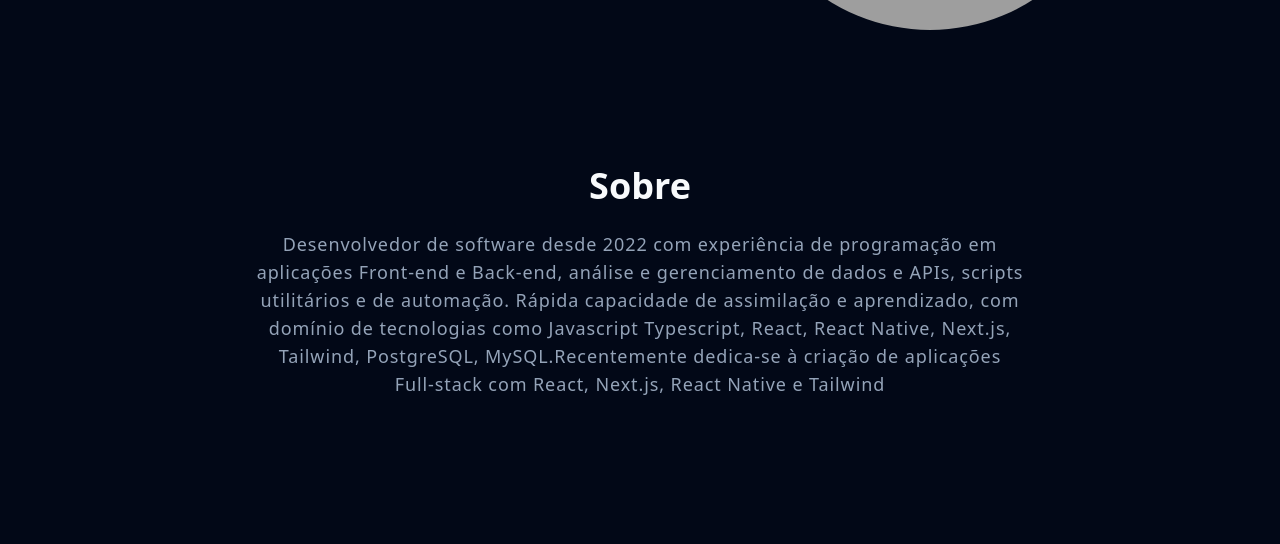
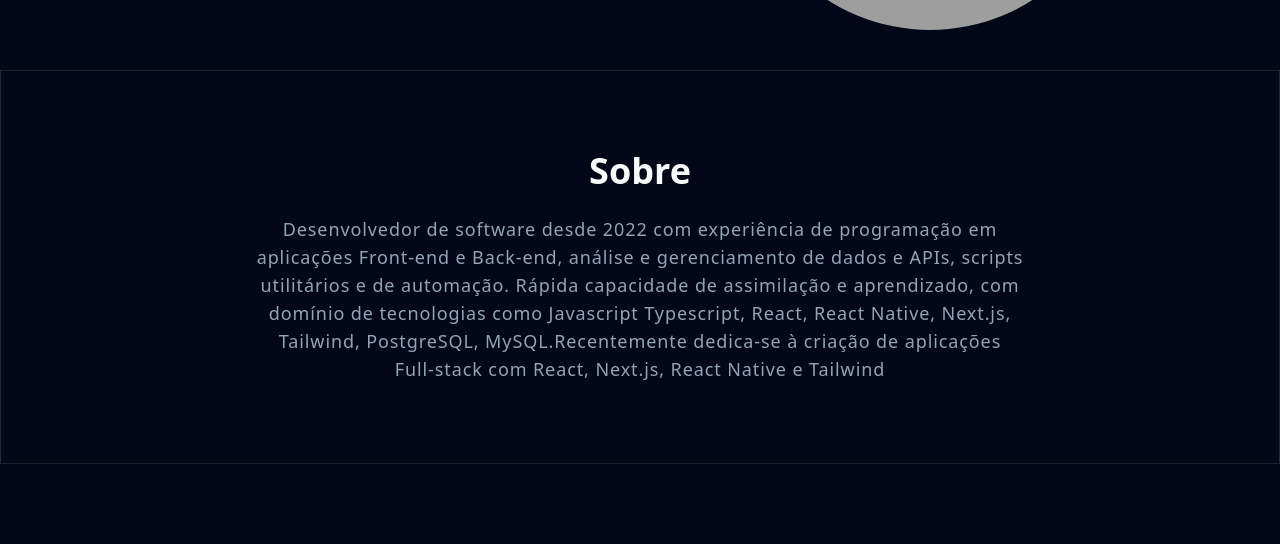
Before and after one commit to mateusmaiia/dev_maia, a React (Vite) app: page / in a window 1280 px wide. Shown: the part 526-1070 px from the top of the page. Built offline with nearby package versions, Linux system fonts and the light colour scheme; grey boxes are pictures that could not be loaded.

Commit message:
update: change py

```diff
--- a/src/components/about.tsx
+++ b/src/components/about.tsx
@@ -1,6 +1,6 @@
 export function About(){
   return(
-    <div id="about" className="w-full flex bg-card items-center flex-col justify-center h-4/6 py-24 mx-auto  ">
+    <div id="about" className="w-full flex bg-card items-center flex-col justify-center border border-y-white/10 h-4/6 py-20 mx-auto  ">
       <h2 className="text-center text-4xl font-semibold mb-6">Sobre</h2>
       <p className="text-center text-slate-400 text-lg md:text-lg w-4/6 max-w-3xl  font-light tracking-wider">
         Desenvolvedor de software desde 2022 com experiência de programação em aplicações Front-end e Back-end, análise e gerenciamento de dados e APIs, scripts utilitários e de automação. Rápida capacidade de assimilação e aprendizado, com domínio de tecnologias como Javascript Typescript, React, React Native, Next.js, Tailwind, PostgreSQL, MySQL.Recentemente dedica-se à criação de aplicações Full-stack com React, Next.js, React Native e Tailwind
```
